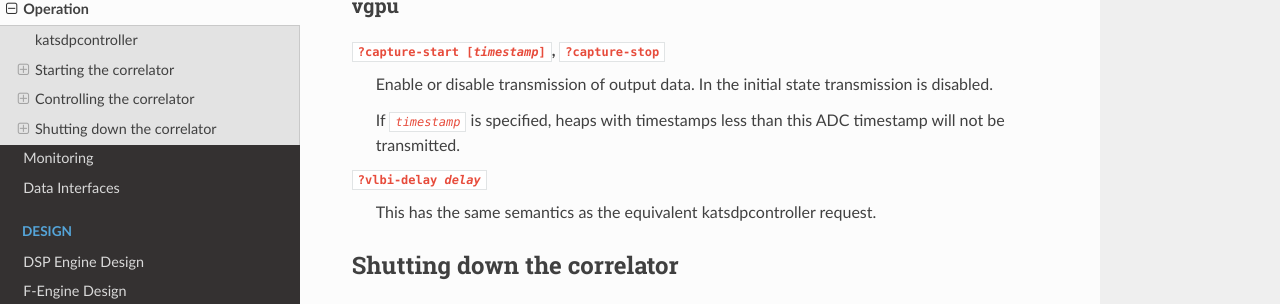
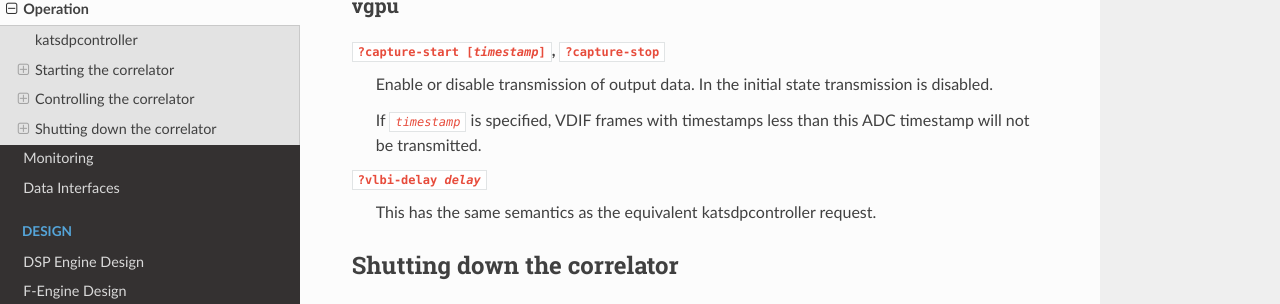
Before and after one commit to ska-sa/katgpucbf, a Sphinx documentation site: the page built from doc/control.rst, in a window 1280 px wide and 900 px high, scrolled down 5290 px. Shown: the part 147-451 px from the top of the window. Built offline with Sphinx 7.4.7 and the Read the Docs theme 3.1.0, drawn with Linux system fonts in a browser that asks for light colours; pages that are not in the unit, such as notebooks, are missing from menus; the version number could not be read and is left out.

Commit message:
Tweak vgpu capture-start documentation
Specifically, to refer to VDIF frames rather than heaps.

Contributes to: NGC-1823.

```diff
--- a/doc/control.rst
+++ b/doc/control.rst
@@ -270,8 +270,8 @@ vgpu
     Enable or disable transmission of output data. In the initial state
     transmission is disabled.
 
-    If :samp:`{timestamp}` is specified, heaps with timestamps less than this
-    ADC timestamp will not be transmitted.
+    If :samp:`{timestamp}` is specified, VDIF frames with timestamps less
+    than this ADC timestamp will not be transmitted.
 
 :samp:`?vlbi-delay {delay}`
     This has the same semantics as the equivalent katsdpcontroller request.
```
